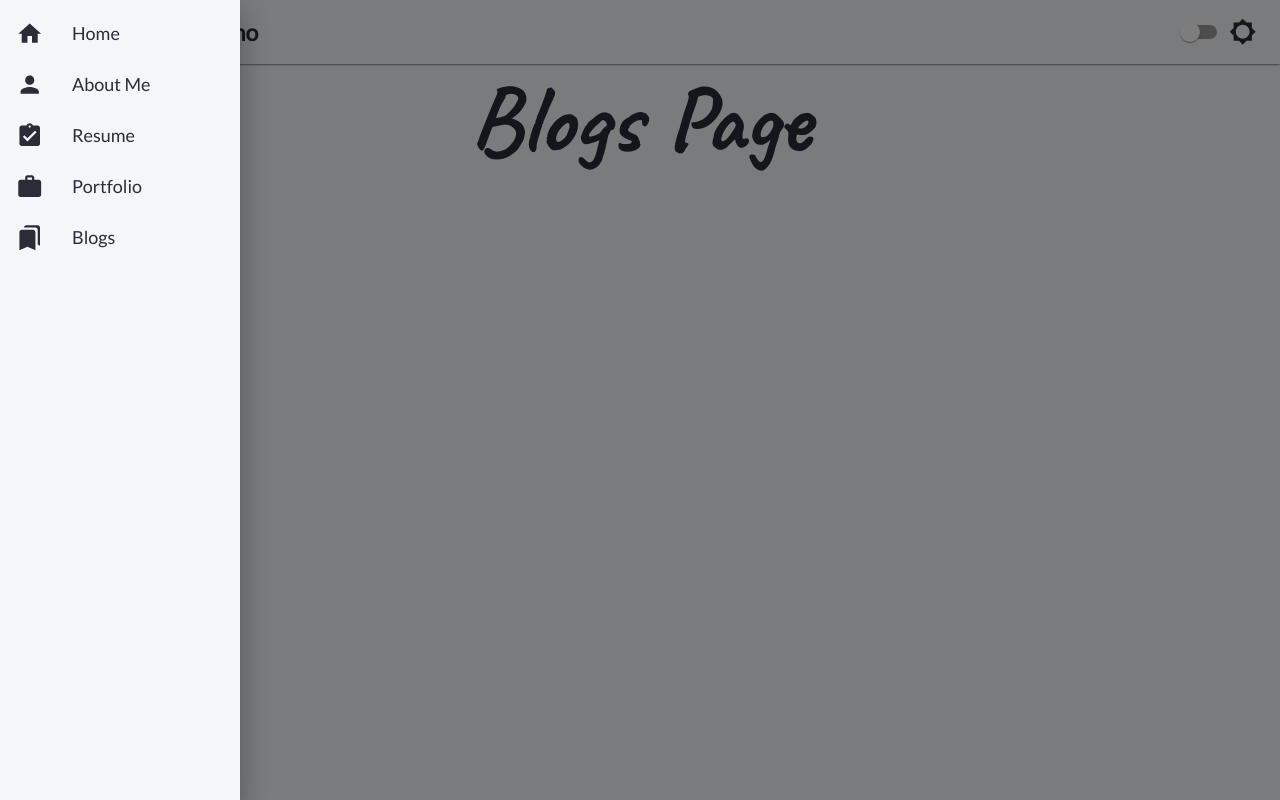
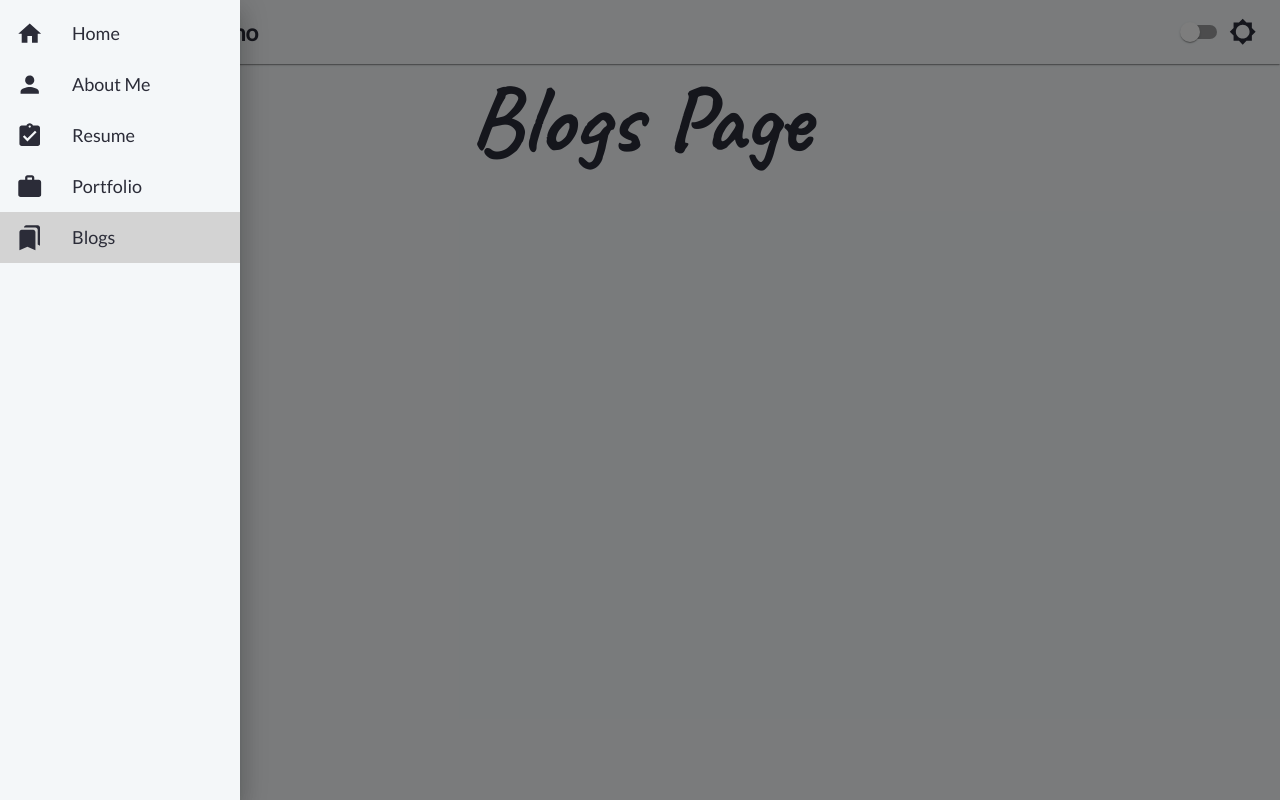
Before and after one commit to amoljagtap17/2021-material-ui-blog, a React (Create React App) app: page /blogs in a window 1280 px wide. Both pictures are taken after a click on the button "menu". Built offline with nearby package versions, Linux system fonts and the light colour scheme.

Commit message:
MUI_BLOG: add route navigation

```diff
--- a/src/components/Navbar/index.js
+++ b/src/components/Navbar/index.js
@@ -1,4 +1,5 @@
 import { useState } from 'react'
+import { useHistory, useLocation } from 'react-router-dom'
 import {
   AppBar,
   Toolbar,
@@ -12,16 +13,8 @@ import {
   ListItemText,
   ListItemIcon,
 } from '@material-ui/core'
-import {
-  Menu,
-  Home,
-  Person,
-  Work,
-  AssignmentTurnedIn,
-  Bookmarks,
-  Brightness5,
-  Brightness2,
-} from '@material-ui/icons'
+import { Menu, Brightness5, Brightness2 } from '@material-ui/icons'
+import { menuItems } from './menuItems'
 
 const useStyles = makeStyles((theme) => ({
   offset: theme.mixins.toolbar,
@@ -37,11 +30,16 @@ const useStyles = makeStyles((theme) => ({
   drawerPaper: {
     width: 240,
   },
+  active: {
+    background: 'lightgrey',
+  },
 }))
 
 export const Navbar = ({ checked, onChange }) => {
   const [drawerOpen, setDrawerOpen] = useState(false)
   const classes = useStyles()
+  const history = useHistory()
+  const location = useLocation()
 
   const toggleDrawer = (event) => {
     if (
@@ -88,36 +86,19 @@ export const Navbar = ({ checked, onChange }) => {
         classes={{ paper: classes.drawerPaper }}
       >
         <List>
-          <ListItem button>
-            <ListItemIcon>
-              <Home />
-            </ListItemIcon>
-            <ListItemText primary="Home" />
-          </ListItem>
-          <ListItem button>
-            <ListItemIcon>
-              <Person />
-            </ListItemIcon>
-            <ListItemText primary="About Me" />
-          </ListItem>
-          <ListItem button>
-            <ListItemIcon>
-              <AssignmentTurnedIn />
-            </ListItemIcon>
-            <ListItemText primary="Resume" />
-          </ListItem>
-          <ListItem button>
-            <ListItemIcon>
-              <Work />
-            </ListItemIcon>
-            <ListItemText primary="Portfolio" />
-          </ListItem>
-          <ListItem button>
-            <ListItemIcon>
-              <Bookmarks />
-            </ListItemIcon>
-            <ListItemText primary="Blogs" />
-          </ListItem>
+          {menuItems.map((item) => (
+            <ListItem
+              button
+              onClick={() => history.push(item.path)}
+              key={item.text}
+              className={
+                location.pathname === item.path ? classes.active : null
+              }
+            >
+              <ListItemIcon>{item.icon}</ListItemIcon>
+              <ListItemText primary={item.text} />
+            </ListItem>
+          ))}
         </List>
       </Drawer>
     </>
--- /dev/null
+++ b/src/components/Navbar/menuItems.js
@@ -0,0 +1,35 @@
+import {
+  Home,
+  Person,
+  Work,
+  AssignmentTurnedIn,
+  Bookmarks,
+} from '@material-ui/icons'
+
+export const menuItems = [
+  {
+    text: 'Home',
+    icon: <Home />,
+    path: '/',
+  },
+  {
+    text: 'About Me',
+    icon: <Person />,
+    path: '/about',
+  },
+  {
+    text: 'Resume',
+    icon: <AssignmentTurnedIn />,
+    path: '/resume',
+  },
+  {
+    text: 'Portfolio',
+    icon: <Work />,
+    path: '/portfolio',
+  },
+  {
+    text: 'Blogs',
+    icon: <Bookmarks />,
+    path: '/blogs',
+  },
+]
```
